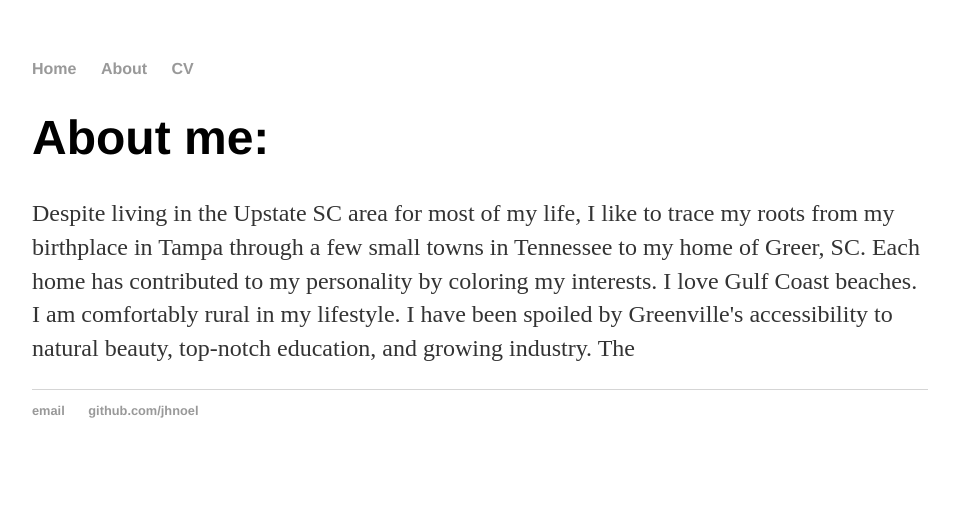
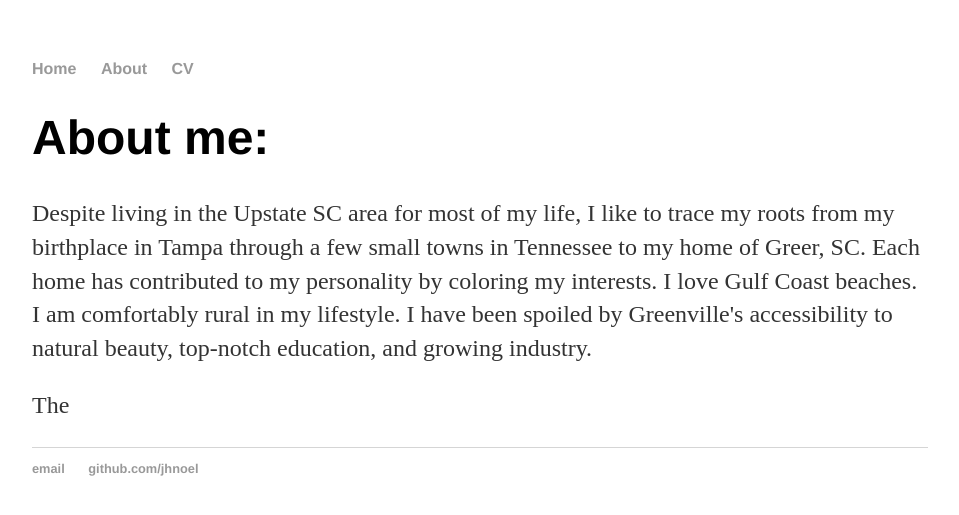
Before and after one commit to jhnoel/jhnoel.github.io, a Jekyll site: the page built from about/index.html, in a window 1280 px wide. Shown: the top 515 px of the page, without its empty margins (160-1119 px from the left). Built offline with Jekyll 4.4.1, drawn with Linux system fonts in a browser that asks for light colours.

```diff
--- a/about/index.html
+++ b/about/index.html
@@ -4,7 +4,6 @@ title: About me
 ---
 <div class="blurb">
 	<h1>About me:</h1>
-	<p>Despite living in the Upstate SC area for most of my life, I like to trace my roots from my birthplace in Tampa through a few small towns in Tennessee to my home of Greer, SC. Each home has contributed to my personality by coloring my interests. I love Gulf Coast beaches. I am comfortably rural in my lifestyle. I have been spoiled by Greenville's accessibility to natural beauty, top-notch education, and growing industry.
-
-	The</p>
+	<p>Despite living in the Upstate SC area for most of my life, I like to trace my roots from my birthplace in Tampa through a few small towns in Tennessee to my home of Greer, SC. Each home has contributed to my personality by coloring my interests. I love Gulf Coast beaches. I am comfortably rural in my lifestyle. I have been spoiled by Greenville's accessibility to natural beauty, top-notch education, and growing industry.</p>
+	<p>The</p>
 </div><!-- /.blurb -->
```
